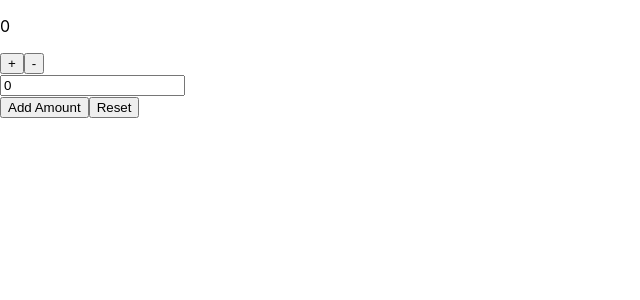
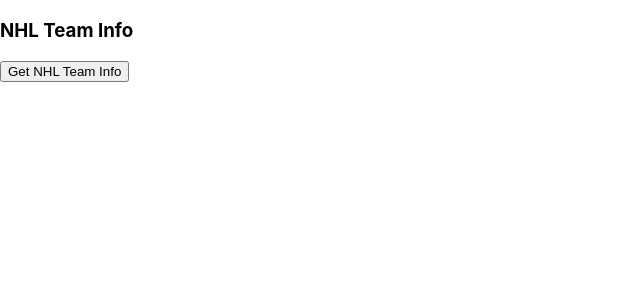
Before and after one commit to JosephMichaelSanchez/nhl-api, a React (Create React App) app: page / in a window 1280 px wide. Shown: the top 300 px of the page, without its empty margins (0-640 px from the left). Built offline with nearby package versions, Linux system fonts and the light colour scheme.

Commit message:
Add Teams List Component

```diff
--- a/package.json
+++ b/package.json
@@ -7,6 +7,7 @@
     "@testing-library/jest-dom": "^5.16.4",
     "@testing-library/react": "^13.3.0",
     "@testing-library/user-event": "^13.5.0",
+    "axios": "^0.27.2",
     "react": "^18.2.0",
     "react-dom": "^18.2.0",
     "react-redux": "^7.2.8",
--- a/src/App.js
+++ b/src/App.js
@@ -1,10 +1,10 @@
 import './App.css';
-import Counter from './features/counter/Counter'
+import TeamsList from './features/teamslist/TeamsList';
 
 function App() {
   return (
     <>
-      <Counter />
+      <TeamsList />
     </>
   );
 }
--- /dev/null
+++ b/src/features/teamslist/TeamsList.js
@@ -0,0 +1,29 @@
+import React, { useState } from 'react';
+import axios from 'axios';
+
+
+const TeamsList = () => {
+
+    const [teamList, setTeamList] = useState([]);
+
+    const getTeams = () => {
+        axios.get('https://statsapi.web.nhl.com/api/v1/teams').then(res => {
+            setTeamList(res.data.teams);
+          });
+
+
+    }
+
+    return (
+        <>
+            <h3>NHL Team Info</h3>
+            <button onClick={getTeams}>Get NHL Team Info</button>
+            {teamList.length >= 1 ? teamList.map((team, i) => {
+                return <p key={i}>Team ID: {team.id},  Team Name: {team.name}, </p>
+            }) : ''}
+
+        </>
+    )
+}
+
+export default TeamsList;
```
Also changed, not shown: 1 other file (tests, documents, lock files or other folders).
